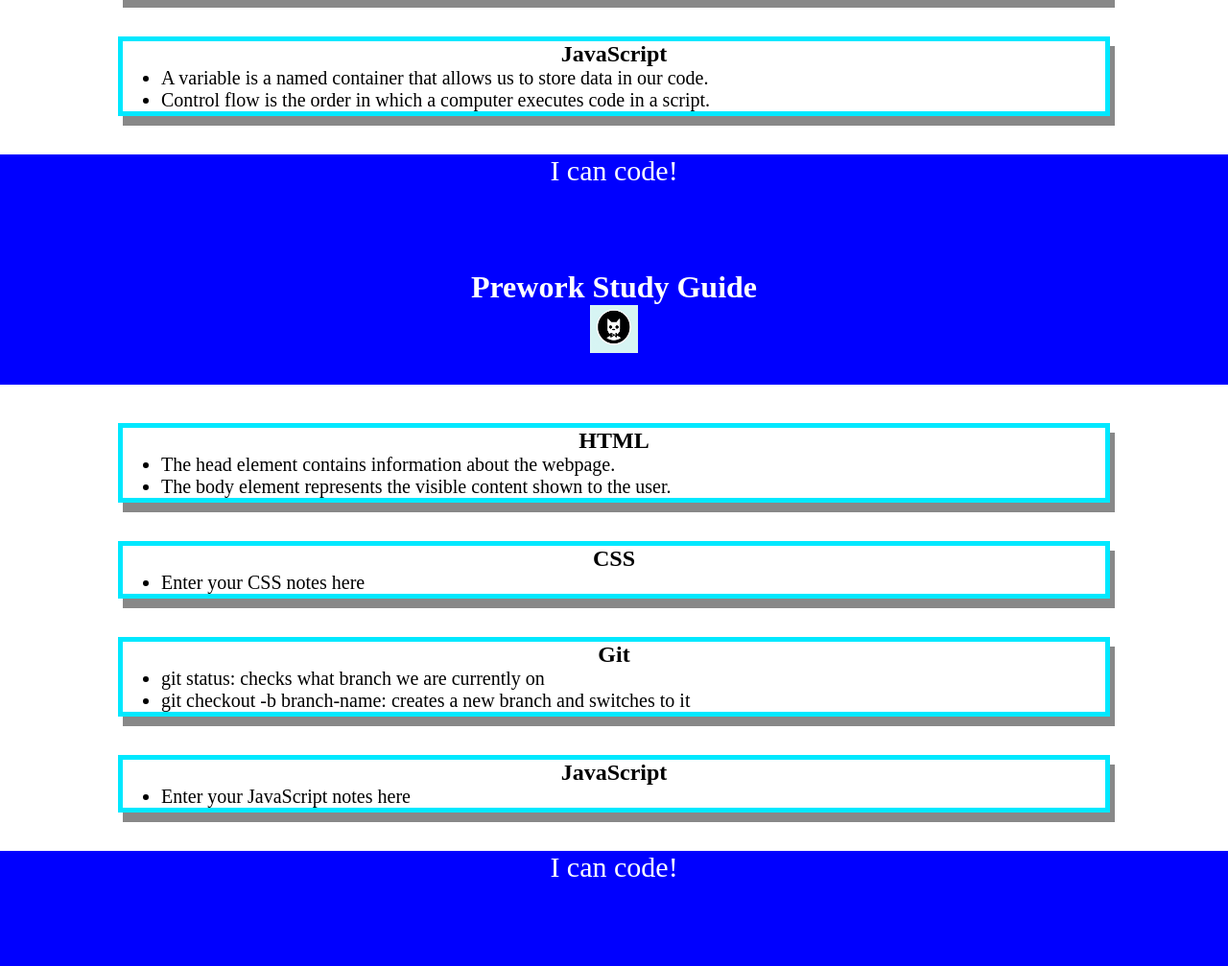
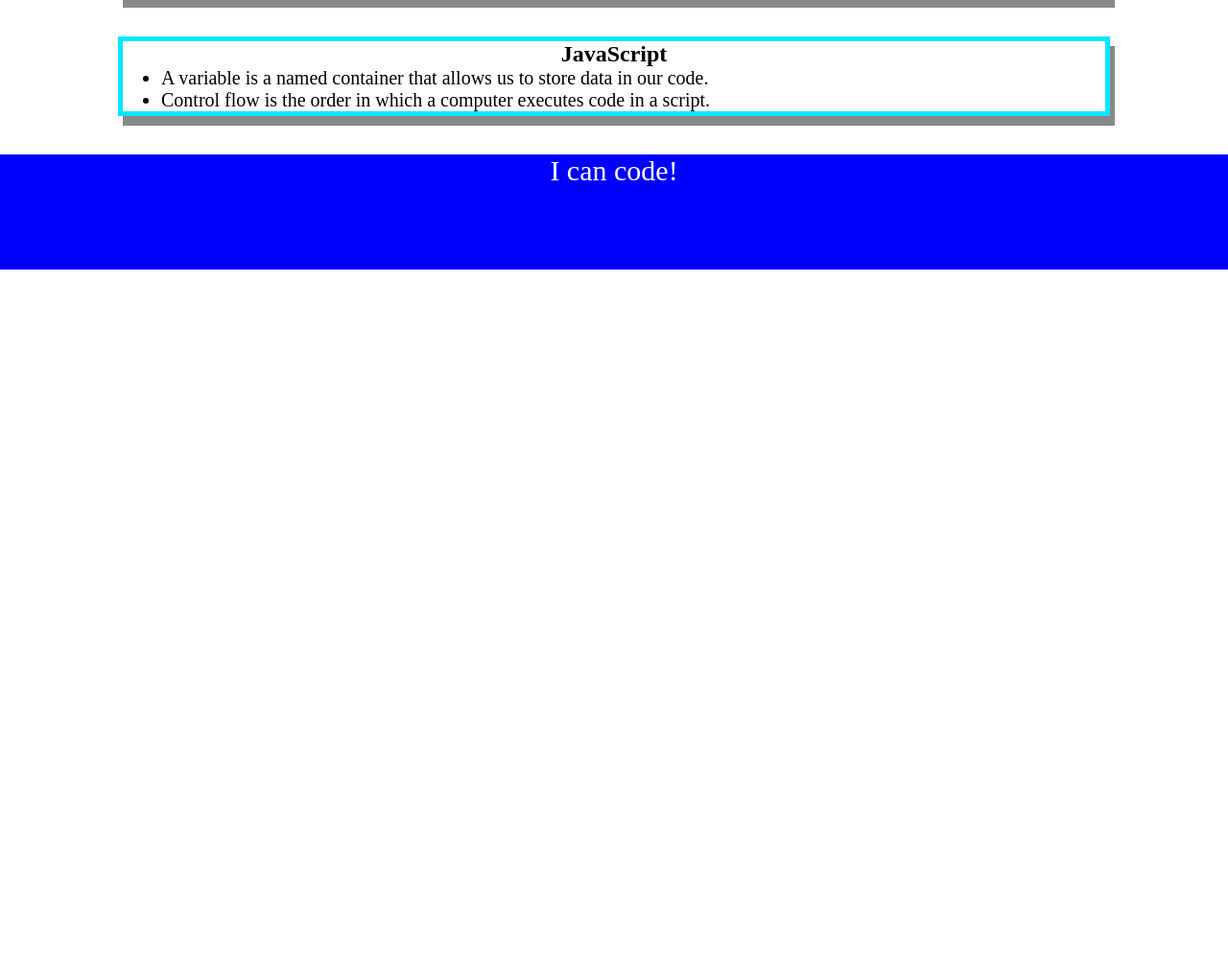
Before and after one commit to Bwilliams-88/Bootcamp, a plain HTML site: page index.html in a window 1280 px wide. Shown: the part 537-1544 px from the top of the page at 96% size. After the commit the page ends 818 px from the top, so only its background shows below. Drawn offline with Linux system fonts and the light colour scheme.

```diff
--- a/index.html
+++ b/index.html
@@ -90,58 +90,3 @@
 
   </body>
 </html>
-
-
-
-    <head>
-        <meta charset="UTF-8" />
-        <meta http-equiv="X-UA-Compatible" content="IE=edge" />
-        <meta name="viewport" content="width=device-width, initial-scale=1.0" />
-        <title>Prework Study Guide</title>
-    </head>
-</html>
-
-    <body>
-        <header id="top">
-            <h1>Prework Study Guide</h1>
-            <img src="./assets/bowtie-cat.png" alt="Profile image of cat earing a bow tie." />
-        </header>
-
-
-    <main>
-        <section class="card" id="html-section">
-            <h2>HTML</h2>
-            <ul>
-                <li>The head element contains information about the webpage.</li>
-                <li>The body element represents the visible content shown to the user.</li>
-            </ul>
-        </section>
-
-        <section class="card" id="css-section">
-            <h2>CSS</h2>
-            <ul>
-                <li>Enter your CSS notes here</li>
-            </ul>
-        </section>
-
-        <section class="card" id="git-section">
-            <h2>Git</h2>
-            <ul>
-                <li>git status: checks what branch we are currently on</li>
-                <li>git checkout -b branch-name: creates a new branch and switches to it</li>
-            </ul>
-        </section>
-
-        <section class="card" id="javascript-sections">
-            <h2>JavaScript</h2>
-            <ul>
-                <li>Enter your JavaScript notes here</li>
-            </ul>
-        </section>
-    </main>
-
-    <footer>
-        <p>I can code!</p>
-    </footer>
-</body>
-</html>
```
Also changed, not shown: 1 other file.
